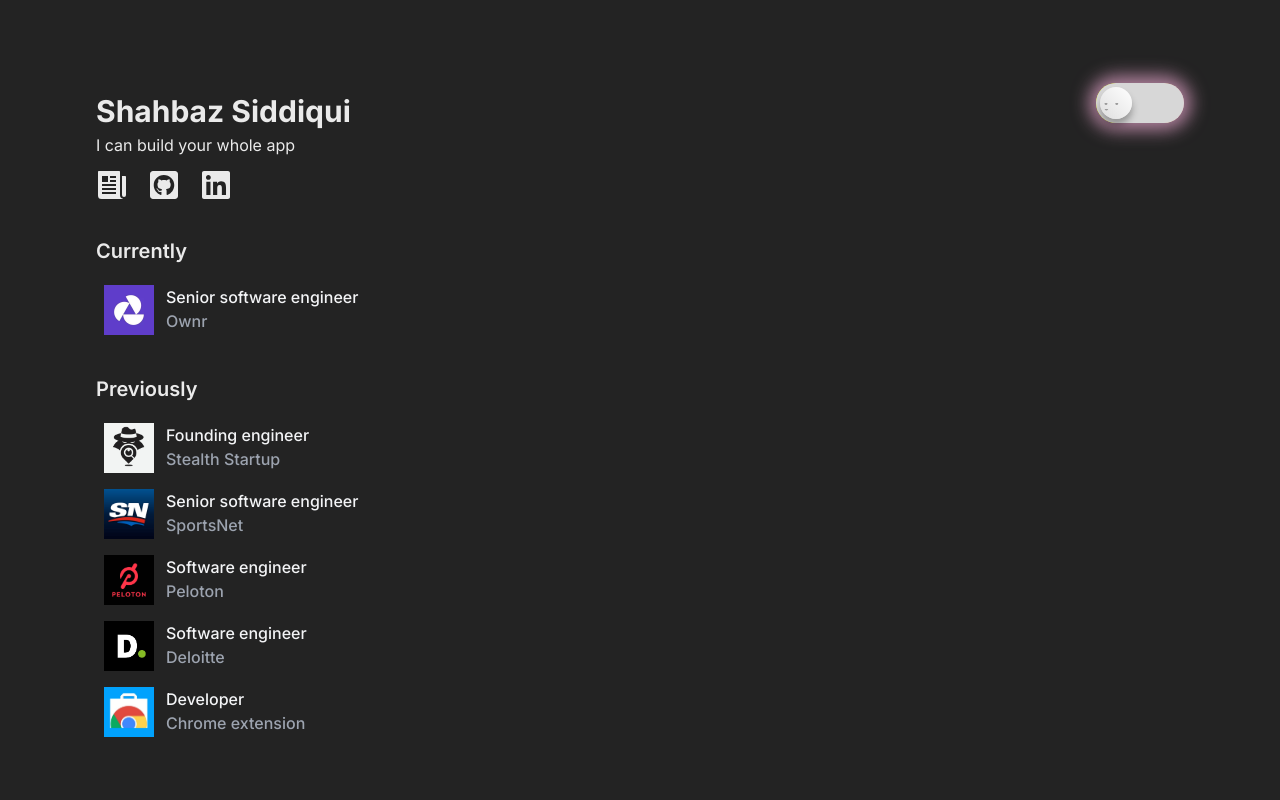
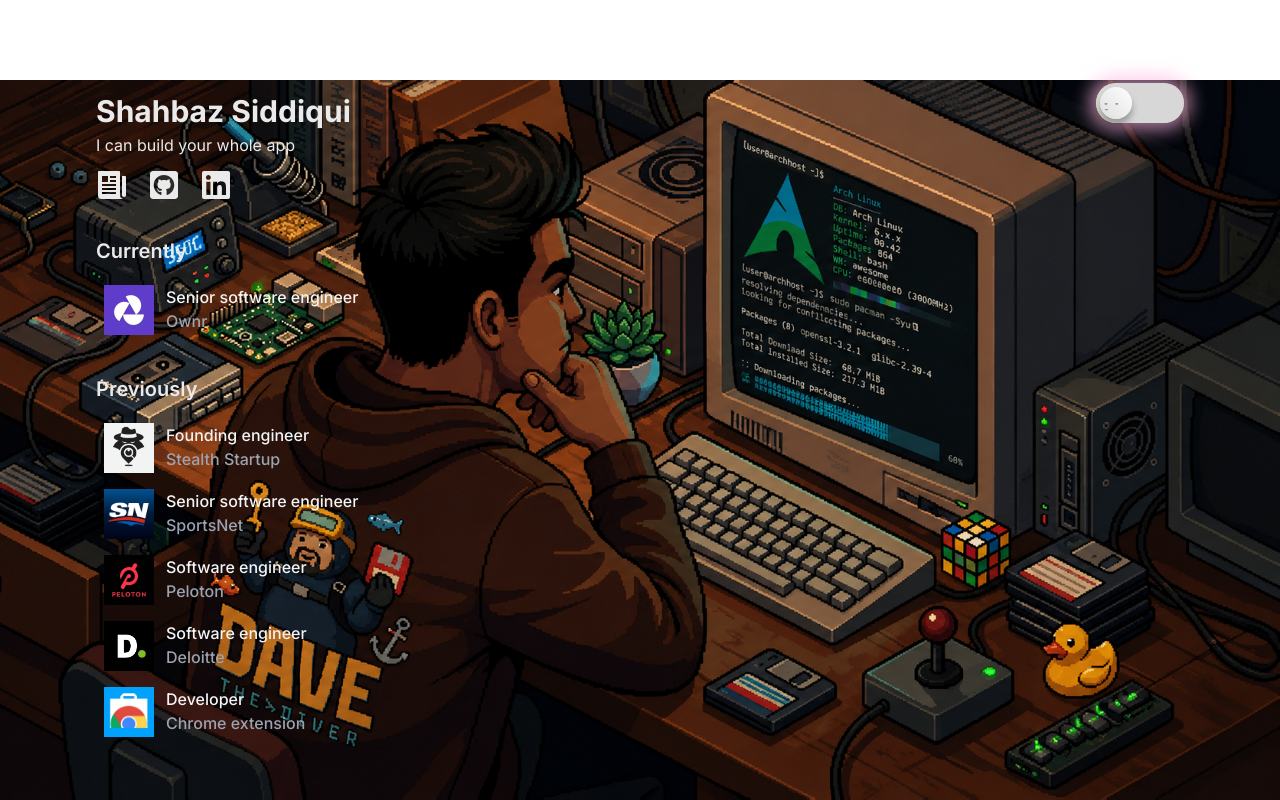
Before and after one commit to yalikebaz/website-2, a Next.js app: page / in a window 1280 px wide. Built offline with nearby package versions, Linux system fonts and the light colour scheme.

Commit message:
WIP-backing up laptop

```diff
--- a/app/globals.css
+++ b/app/globals.css
@@ -5,7 +5,12 @@
 body {
     color: #eaeaea;
     overflow-x: hidden;
-    background-color: #232323;
+    /* background-color: red; */
+    background-image: url("../bg2.png");
+    background-size: contain;
+    background-repeat: no-repeat;
+    background-position: bottom;
+    /* background-size: cover; */
 }
 
 li {
```
Also changed, not shown: app/page.jsx (renamed from app/page.js), bg1.png (added), bg2.png (added).
